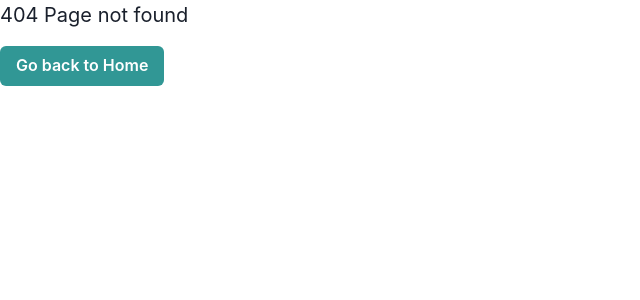
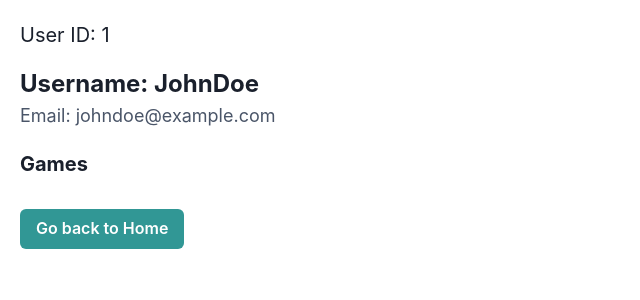
Before and after one commit to pinstripezebra/optigame_simple, a React (Vite) app in the folder optigame/: page /user/1 in a window 1280 px wide. Before the commit this address had no page. Shown: the top 300 px of the page, without its empty margins (0-640 px from the left). Built offline with nearby package versions, Linux system fonts and the light colour scheme.

Commit message:
updating userprofile

```diff
--- a/optigame/src/pages/UserPage.tsx
+++ /dev/null
@@ -1,10 +0,0 @@
-import React from 'react';
-import {Text} from "@chakra-ui/react";
-
-const UserPage: React.FC = () => {
-    return (
-            <Text>User Profile Page</Text>
-    );
-};
-
-export default UserPage;
--- /dev/null
+++ b/optigame/src/pages/UserProfilePage.tsx
@@ -0,0 +1,78 @@
+import React from "react";
+import { Box, Text, Grid, GridItem, Button } from "@chakra-ui/react";
+import { Link, useParams } from "react-router-dom";
+
+interface Game {
+  id: string;
+  name: string;
+  tag: string;
+  description: string;
+}
+
+interface UserProfilePageProps {
+  username: string;
+  email: string;
+  games: Game[];
+}
+
+const UserProfilePage: React.FC<UserProfilePageProps> = ({
+  username,
+  email,
+  games,
+}) => {
+  const params = useParams<{ userId: string }>();
+  return (
+    <Box padding="20px">
+      <div>
+        <Text fontSize="xl" marginBottom="4">
+          {`User ID: ${params.userId}`}
+        </Text>
+      </div>
+      {/* User Info */}
+      <Box marginBottom="20px">
+        <Text fontSize="2xl" fontWeight="bold">
+          {`Username: ${username}`}
+        </Text>
+        <Text fontSize="lg" color="gray.600">
+          {`Email: ${email}`}
+        </Text>
+      </Box>
+
+      {/* Games Grid */}
+      <Text fontSize="xl" fontWeight="bold" marginBottom="10px">
+        Games
+      </Text>
+      <Grid
+        templateColumns={{ sm: "1fr", md: "1fr 1fr", lg: "1fr 1fr 1fr" }}
+        gap={6}
+      >
+        {games.map((game) => (
+          <GridItem
+            key={game.id}
+            border="1px solid"
+            borderColor="gray.200"
+            borderRadius="md"
+            padding="10px"
+          >
+            <Text fontSize="lg" fontWeight="bold">
+              {game.name}
+            </Text>
+            <Text fontSize="sm" color="gray.500">
+              {game.tag}
+            </Text>
+            <Text fontSize="md" marginTop="5px">
+              {game.description}
+            </Text>
+          </GridItem>
+        ))}
+      </Grid>
+
+      {/* Back to Home Button */}
+      <Button as={Link} to="/" colorScheme="teal" size="md" marginTop="20px">
+        Go back to Home
+      </Button>
+    </Box>
+  );
+};
+
+export default UserProfilePage;
--- /dev/null
+++ b/optigame/src/pages/UsersPage.tsx
@@ -0,0 +1,29 @@
+import React from "react";
+import { Text, Button } from "@chakra-ui/react";
+import { Link, Outlet } from "react-router-dom";
+
+const UsersPage: React.FC = () => {
+  const users = [1, 2, 3, 4, 5]; // Example user data
+  return (
+    <div className="flex gap-2">
+      <div>
+        <Button as={Link} to="/" colorScheme="teal" size="md">
+          Go back to Home
+        </Button>
+        <Text fontSize="2xl" marginBottom="4">
+          User List
+        </Text>
+        {users.map((user) => (
+          <Link to={`/user/${user}`} key={user}>
+            <Text fontSize="lg" marginBottom="2">
+              User {user}
+            </Text>
+          </Link>
+        ))}
+      </div>
+      <Outlet />
+    </div>
+  );
+};
+
+export default UsersPage;
```
Also changed, not shown: optigame/src/main.tsx (+7 -2 lines).
